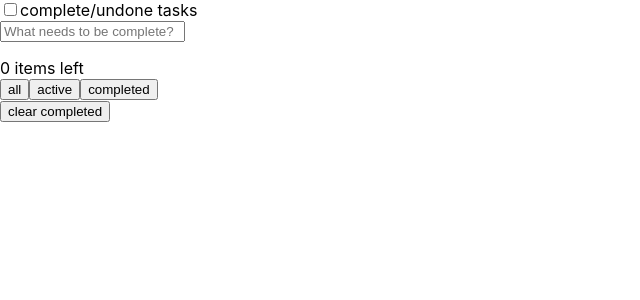
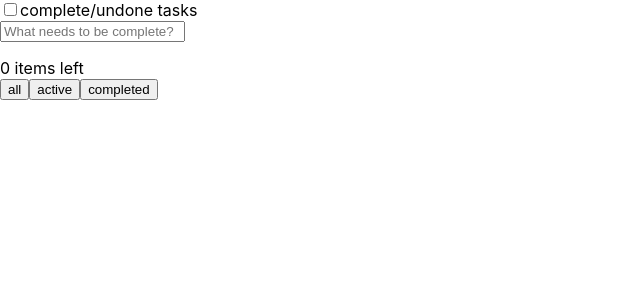
Before and after one commit to t1ooo/todo_react, a React (Create React App) app: page / in a window 1280 px wide. Shown: the top 300 px of the page, without its empty margins (0-640 px from the left). Built offline with nearby package versions, Linux system fonts and the light colour scheme.

Commit message:
show completed_tasks_clear_button only when at least one task is completed

```diff
--- a/src/App.js
+++ b/src/App.js
@@ -33,9 +33,12 @@ export class App extends React.Component {
         <TasksShowByType
           setTasksType={taskType => this._setTasksType(taskType)}
         />
-        <CompletedTasksClear
-          removeCompletedTaskAll={() => this._removeCompletedTaskAll()}
-        />
+        {0 < this._getCompleteTaskCount()
+          ?(<CompletedTasksClear
+            removeCompletedTaskAll={() => this._removeCompletedTaskAll()}
+          />)
+          : ""
+        }
       </div>
     );
   }
@@ -56,6 +59,10 @@ export class App extends React.Component {
 
   _getNotCompleteTaskCount() {
     return this.state.todo.getTasks().reduce((acc,task) => acc+(task.complete ?0 :1), 0);
+  }
+
+  _getCompleteTaskCount() {
+    return this.state.todo.getTasks().reduce((acc,task) => acc+(task.complete ?1 :0), 0);
   }
 
   _updateTaskText(task_id, text) {
```
Also changed, not shown: 1 other file (tests, documents, lock files or other folders).
